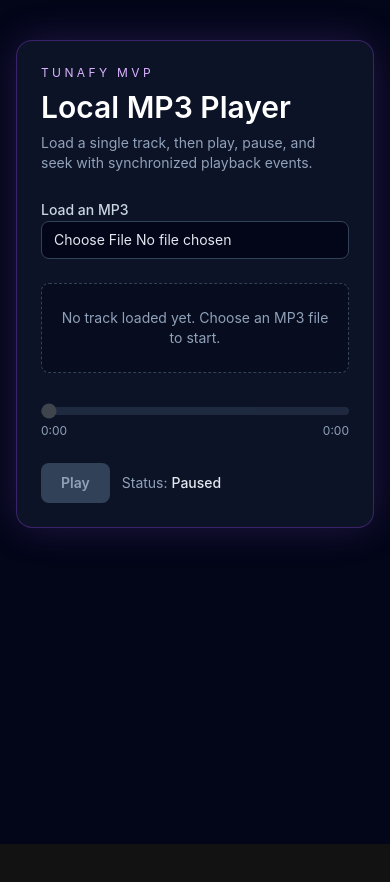
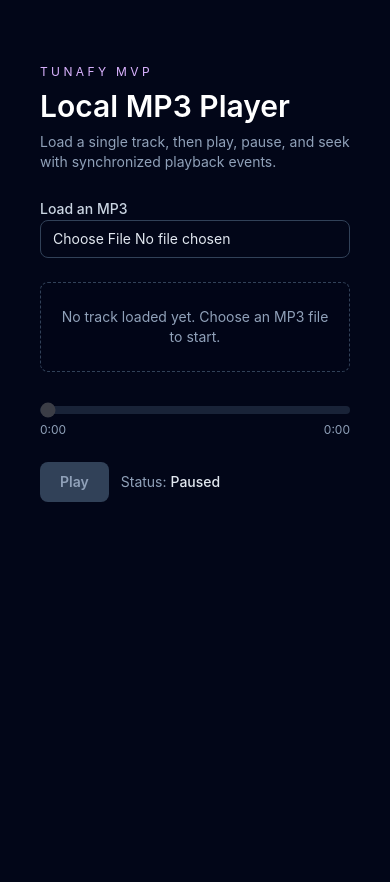
Before and after one commit to perrygovier/Tunafy, a React (Vite) app: page / in a window 390 px wide. Shown: the top 882 px of the page. Before the commit the page ends 844 px from the top, so only its background shows below. Built offline with nearby package versions, Linux system fonts and the light colour scheme.

Commit message:
allows app to be responsive and removed app borders and shadows

```diff
--- a/src/App.tsx
+++ b/src/App.tsx
@@ -8,7 +8,7 @@ function App() {
   return (
     <PlayerProvider>
       <main className="min-h-screen bg-slate-950 px-4 py-10 text-slate-100">
-        <div className="mx-auto flex w-full max-w-2xl flex-col gap-6 rounded-2xl border border-purple-500/30 bg-slate-900/80 p-6 shadow-[0_0_40px_rgba(168,85,247,0.2)]">
+        <div className="mx-auto flex w-full min-h-screen flex-col gap-6 rounded-2xl p-6">
           <header className="space-y-2">
             <p className="text-xs uppercase tracking-[0.28em] text-purple-300">
               Tunafy MVP
```
